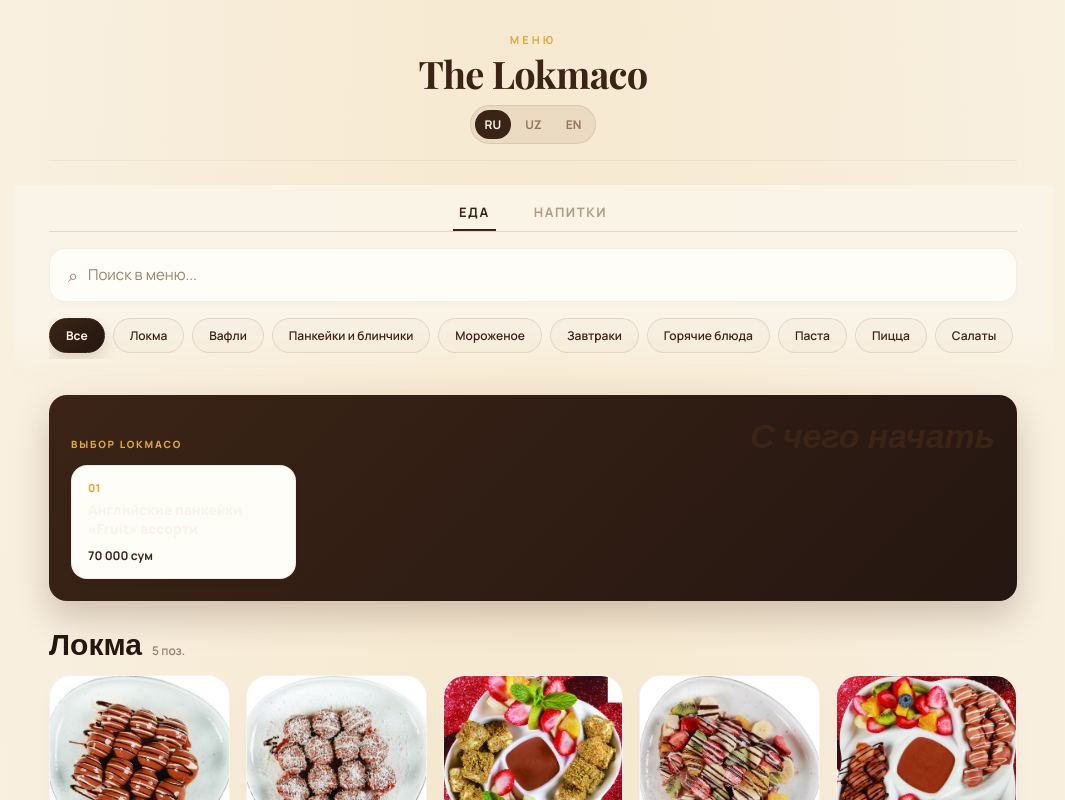
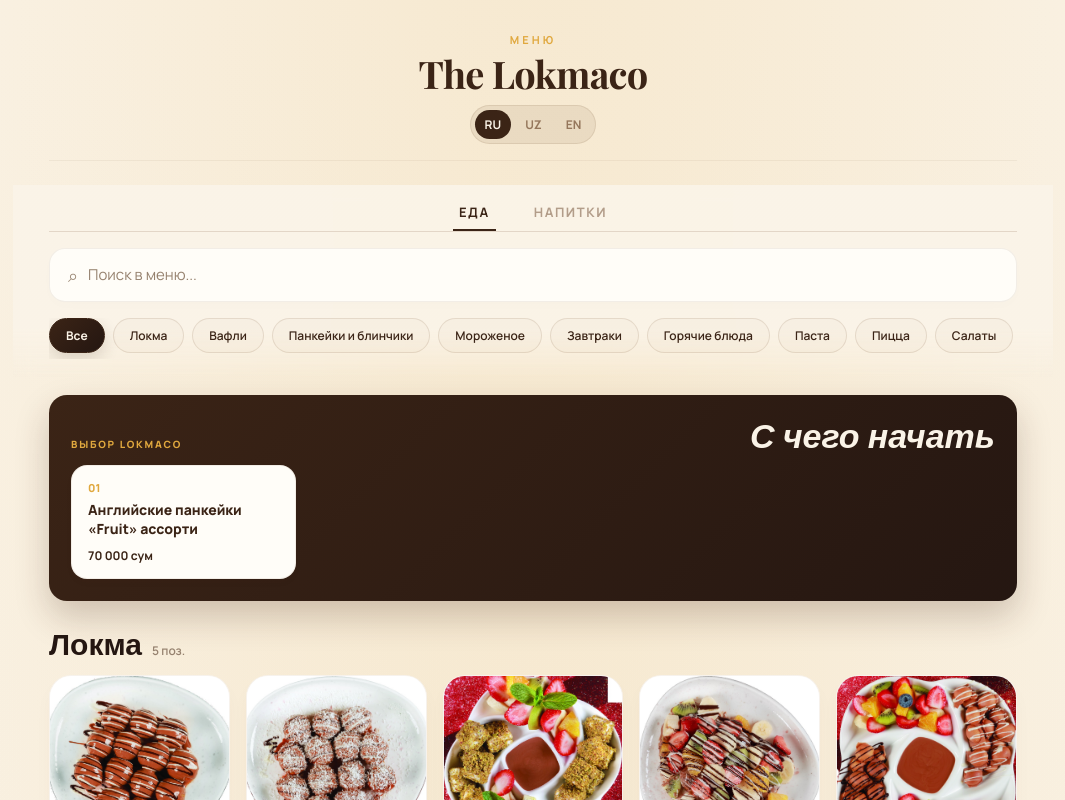
Before and after one commit to asilJPG/lockmaco-menu, a Next.js app: page /test-menu in a window 1280 px wide. Shown: the top 800 px of the page, without its empty margins (107-1172 px from the left). Built offline with nearby package versions, Linux system fonts and the light colour scheme.

Commit message:
style: исправление цветов в блоке выбора Lokmaco

```diff
--- a/app/globals.css
+++ b/app/globals.css
@@ -448,7 +448,7 @@
   font-style: italic;
   font-weight: 600;
   line-height: 1;
-  color: var(--brand-primary);
+  color: var(--brand-cream);
 }
 
 .chef-picks {
@@ -462,7 +462,7 @@
   border: 1px solid rgba(92, 51, 23, 0.08);
   border-radius: 16px;
   background: var(--brand-card);
-  color: inherit;
+  color: var(--brand-primary);
   padding: 14px 16px;
   text-align: left;
   box-shadow: 0 4px 10px rgba(92, 51, 23, 0.02);
```
Also changed, not shown: 1 other file (tests, documents, lock files or other folders).
